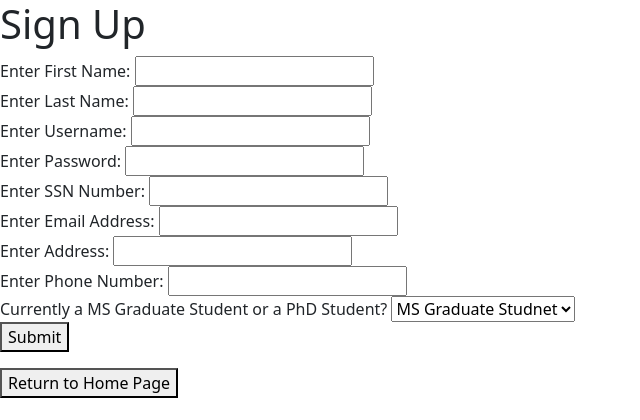
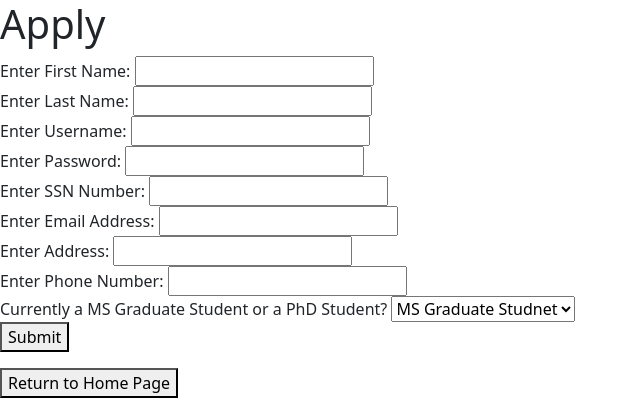
Before and after one commit to Olamide-Treasure/School-System, a Flask app: template templates/signup.html in a window 1280 px wide. Shown: the top 420 px of the page, without its empty margins (0-640 px from the left). Run offline with Flask 2, Linux system fonts and the light colour scheme; the template is opened without the code that fills it, so the values that code supplies are empty.

Commit message:
Update signup.html

```diff
--- a/templates/signup.html
+++ b/templates/signup.html
@@ -1,12 +1,12 @@
 <html>
   <head>
-    <title>Sign Up</title>
+    <title>Apply</title>
     <link href="https://cdn.jsdelivr.net/npm/bootstrap@5.3.0-alpha3/dist/css/bootstrap.min.css" rel="stylesheet" integrity="sha384-KK94CHFLLe+nY2dmCWGMq91rCGa5gtU4mk92HdvYe+M/SXH301p5ILy+dN9+nJOZ" crossorigin="anonymous">
     <script src="https://cdn.jsdelivr.net/npm/bootstrap@5.3.0-alpha3/dist/js/bootstrap.bundle.min.js" integrity="sha384-ENjdO4Dr2bkBIFxQpeoTz1HIcje39Wm4jDKdf19U8gI4ddQ3GYNS7NTKfAdVQSZe" crossorigin="anonymous"></script>
     <link rel="stylesheet" href="static/home.css">
   </head>
 <body>
-  <h1> Sign Up </h1>
+  <h1> Apply </h1>
   <form action="/signup" method = "POST">
       Enter First Name:
    <input type="text" name="fname" required><br>
```
